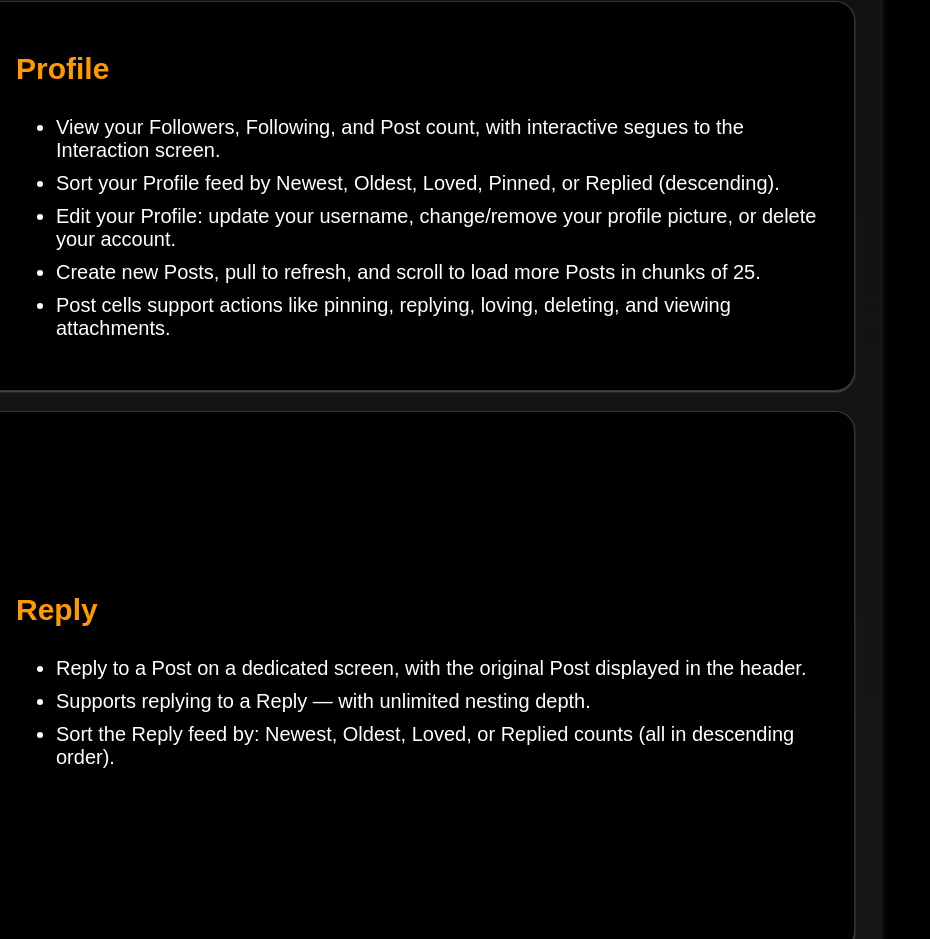
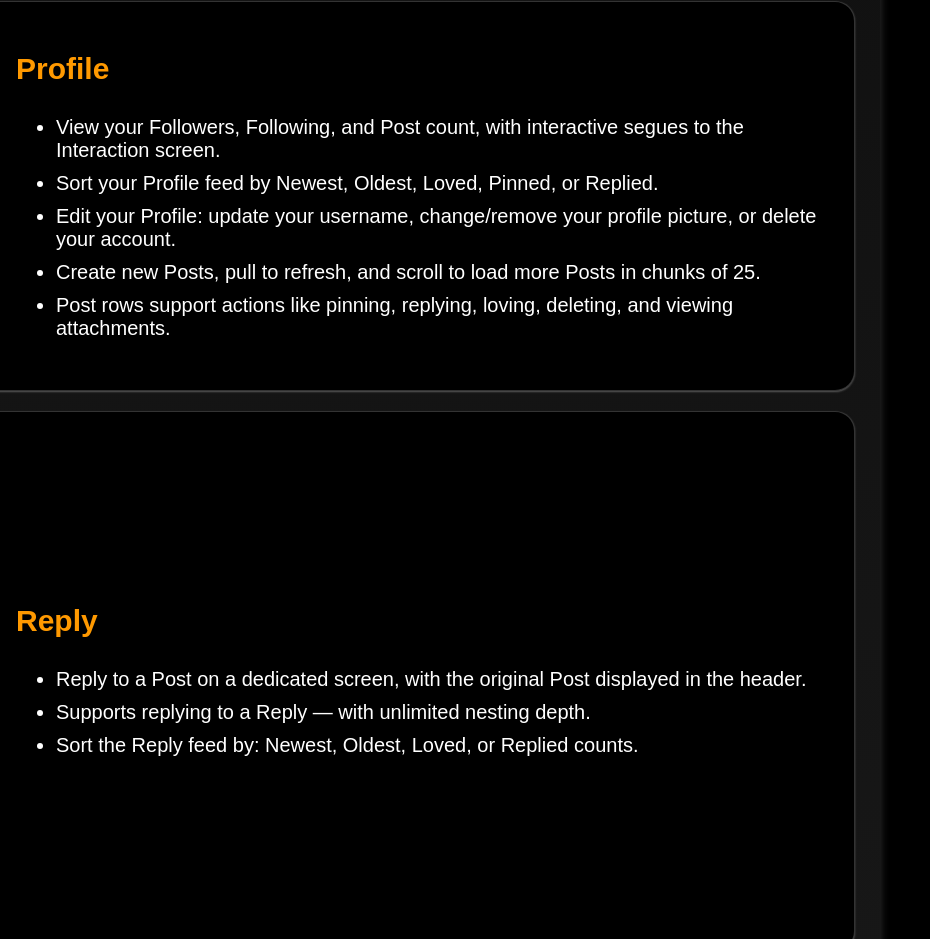
Before and after one commit to scottgriv/Post.e-Website, a Gatsby site: page /home in a window 1280 px wide. Shown: the part 3113-4052 px from the top of the page, 350-1280 px from the left. Built offline with nearby package versions, Linux system fonts and the light colour scheme; Gatsby itself is replaced by a stand-in of ours; a web font is replaced by a local one.

Commit message:
Update home content

```diff
--- a/src/pages/home.js
+++ b/src/pages/home.js
@@ -44,10 +44,10 @@ const features = [
     title: "Profile",
     description: [
       "View your Followers, Following, and Post count, with interactive segues to the Interaction screen.",
-      "Sort your Profile feed by Newest, Oldest, Loved, Pinned, or Replied (descending).",
+      "Sort your Profile feed by Newest, Oldest, Loved, Pinned, or Replied.",
       "Edit your Profile: update your username, change/remove your profile picture, or delete your account.",
       "Create new Posts, pull to refresh, and scroll to load more Posts in chunks of 25.",
-      "Post cells support actions like pinning, replying, loving, deleting, and viewing attachments.",
+      "Post rows support actions like pinning, replying, loving, deleting, and viewing attachments.",
     ],
     imgSrc: "/images/features/phone_profile.gif",
   },
@@ -56,7 +56,7 @@ const features = [
     description: [
       "Reply to a Post on a dedicated screen, with the original Post displayed in the header.",
       "Supports replying to a Reply — with unlimited nesting depth.",
-      "Sort the Reply feed by: Newest, Oldest, Loved, or Replied counts (all in descending order).",
+      "Sort the Reply feed by: Newest, Oldest, Loved, or Replied counts.",
     ],
     imgSrc: ["/images/features/phone_reply_2.png"],
   },
@@ -72,7 +72,7 @@ const features = [
   {
     title: "Attachments",
     description: [
-      "Add photos, videos, or any file type from your Camera, Photo Library, or Files app.",
+      "While you're entering a Post, you can add photos, videos, or any file type from your Camera, Photo Library, or Files app.",
       "All file types are supported, including media, documents, archives, and more.",
     ],
     imgSrc: ["/images/features/phone_attachments.png"],
@@ -81,7 +81,6 @@ const features = [
     title: "Settings",
     description: [
       "View the current Post.e version number from the app’s Info.plist.",
-      "Browse open source libraries used in Post.e along with their LICENSE files.",
       "Select your preferred language and view available translations supported by Post.e.",
       "Displays your current folder directory used for file attachments, including toggling the sample files folder.",
       "Change your password or log out, which also ends your server session.",
```
